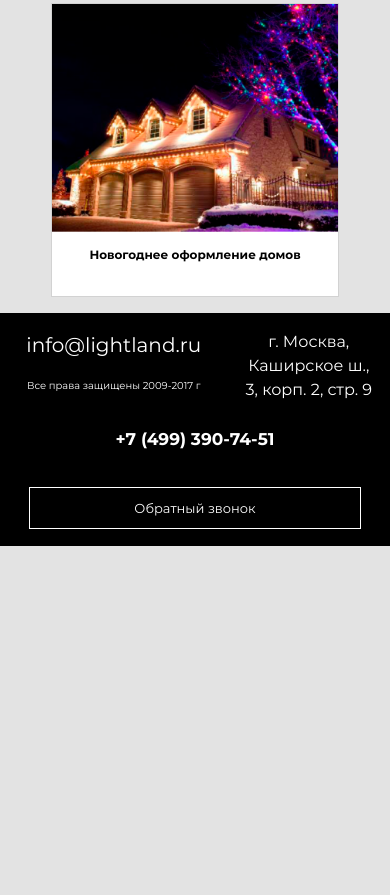
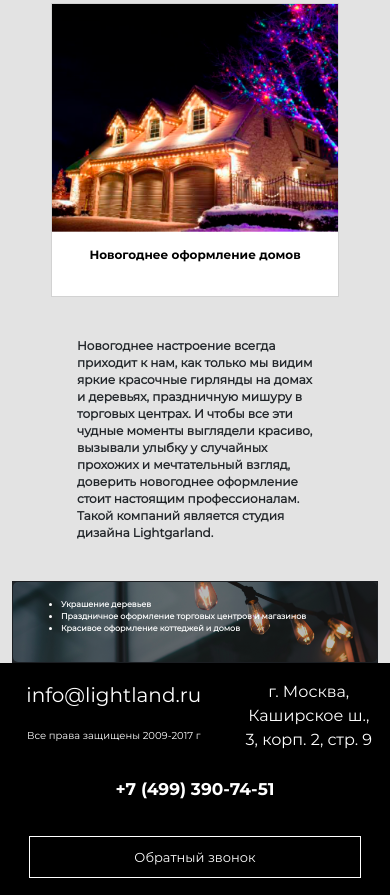
Before and after one commit to Stepan-Suprunov/Patterns-Of-Light, a website built with webpack: page src/template.pug in a window 390 px wide. Shown: the part 890-1785 px from the top of the page. Before the commit the page ends 1436 px from the top, so only its background shows below. Built offline with nearby package versions, Linux system fonts and the light colour scheme; a web font is replaced by a local one.

Commit message:
List of services added

```diff
--- /dev/null
+++ b/src/pug/discription-services.pug
@@ -0,0 +1,5 @@
+.discription-text
+    .container.overflow-hidden
+        .row.justify-content-center
+            .col-8
+                .text Новогоднее настроение всегда приходит к нам, как только мы видим яркие красочные гирлянды на домах и деревьях, праздничную мишуру в торговых центрах. И чтобы все эти чудные моменты выглядели красиво, вызывали улыбку у случайных прохожих и мечтательный взгляд, доверить новогоднее оформление стоит настоящим профессионалам. Такой компаний является студия дизайна Lightgarland.
--- /dev/null
+++ b/src/pug/list-of-services.pug
@@ -0,0 +1,14 @@
+.list-of-services
+    .container
+        .card.text-bg-dark
+            img.card-img(
+            src='img/list-of-services.png',
+            alt='Top image'
+            )
+            .card-img-overlay
+                .card-text
+                    p Компания может предложить вам следующие работы:
+                    ul
+                        li Украшение деревьев
+                        li Праздничное оформление торговых центров и магазинов
+                        li Красивое оформление коттеджей и домов
--- a/src/style.scss
+++ b/src/style.scss
@@ -10,4 +10,5 @@
 @import 'style/price-button';
 @import 'style/form';
 @import 'style/footer';
-@import 'style/our-services-page';
+@import 'style/our-services-sign';
+@import 'style/list-of-services';
--- /dev/null
+++ b/src/style/list-of-services.scss
@@ -0,0 +1,116 @@
+.list-of-services {
+    padding-top: 80px;
+    .card {
+        border-radius: 0;
+    }
+    .card-text {
+        color: #FFFFFF;
+        font-family: 'Montserrat';
+        font-weight: 600;
+        font-size: 28px;
+        line-height: 44px;
+        padding-top: 40px;
+        padding-left: 220px;
+    }
+}
+
+@media (max-width: 1399px) {
+    .list-of-services {
+        .card-text {
+            font-size: 24px;
+            line-height: 38px;
+            padding-top: 30px;
+            padding-left: 170px;
+        }
+    }
+}
+
+@media (max-width: 1199px) {
+    .list-of-services {
+        .card-text {
+            font-size: 22px;
+            line-height: 32px;
+            padding-top: 20px;
+            padding-left: 100px;
+        }
+    }
+}
+@media (max-width: 991px) {
+    .list-of-services {
+        padding-top: 60px;
+        .card-text {
+            font-size: 16px;
+            line-height: 28px;
+            padding-top: 0px;
+            padding-left: 70px;
+        }
+    }
+}
+@media (max-width: 767px) {
+    .list-of-services {
+        padding-top: 40px;
+        .card-text {
+            font-size: 12px;
+            line-height: 17px;
+            padding-top: 0px;
+            padding-left: 60px;
+        }
+    }
+}
+
+@media (max-width: 767px) {
+    .list-of-services {
+        .card-text {
+            font-size: 12px;
+            line-height: 17px;
+            padding-top: 0px;
+            padding-left: 55px;
+        }
+    }
+}
+
+@media (max-width: 512px) {
+    .list-of-services {
+        .card-text {
+            p {
+                height: 0px;
+                visibility: collapse;
+                margin-bottom: 0;
+            }
+            font-size: 12px;
+            line-height: 14px;
+            padding-top: 10px;
+            padding-left: 0px;
+        }
+    }
+}
+
+@media (max-width: 457px) {
+    .list-of-services {
+        .card-text {
+            font-size: 10px;
+            line-height: 14px;
+            padding-top: 10px;
+            padding-left: 0px;
+        }
+    }
+}
+
+@media (max-width: 396px) {
+    .list-of-services {
+        .card-text {
+            font-size: 8px;
+            line-height: 12px;
+            padding-top: 0px;
+        }
+    }
+}
+
+@media (max-width: 335px) {
+    .list-of-services {
+        .card-text {
+            font-size: 7.5px;
+            line-height: 10px;
+        }
+    }
+}
--- a/src/template.pug
+++ b/src/template.pug
@@ -24,6 +24,10 @@ block content
                     include pug/our-services-sign
                 section
                     include pug/cards
+                section
+                    include pug/discription-services
+                section
+                    include pug/list-of-services
             .tab-pane.fade(
                 id="prices-page"
                 )
```
Also changed, not shown: src/img/list-of-services.png (added), src/style/our-services-sign.scss (renamed from src/style/our-services-page.scss).
